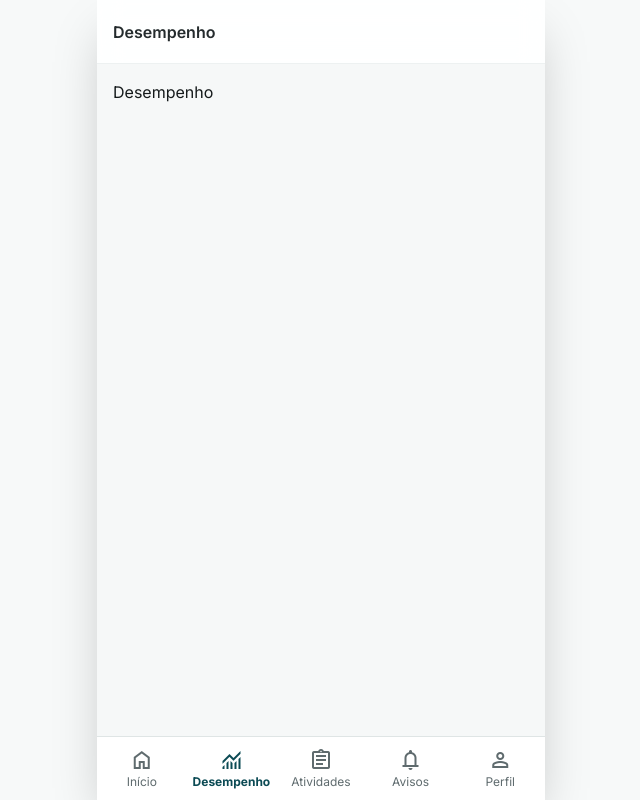
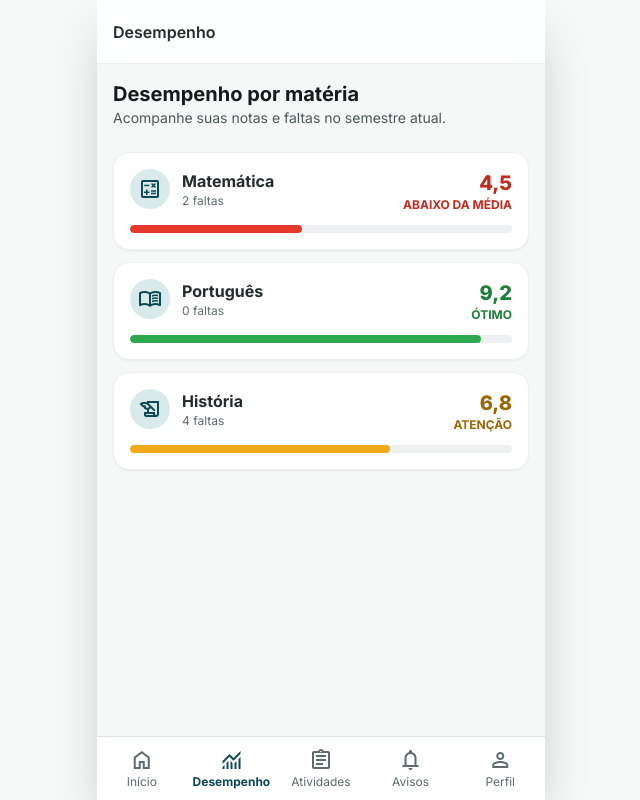
Before and after one commit to pi-labs-group/intera-app, a Next.js app: page /performance in a window 1280 px wide. Shown: the whole page, without its empty margins (319-959 px from the left). Built offline with nearby package versions, Linux system fonts and the light colour scheme.

Commit message:
feat: performance screen

```diff
--- a/src/app/(app)/performance/page.tsx
+++ b/src/app/(app)/performance/page.tsx
@@ -1,3 +1,27 @@
+import { PageHeading } from "@/components/ui/page-heading";
+import { SubjectGradeCard } from "@/components/ui/subject-grade-card";
+
+// TODO (fase E): substituir por dados reais
+const SUBJECT_GRADES: React.ComponentProps<typeof SubjectGradeCard>[] = [
+  { subject: "Matemática", icon: "calculate", average: 4.5, absences: 2 },
+  { subject: "Português", icon: "menu_book", average: 9.2, absences: 0 },
+  { subject: "História", icon: "history_edu", average: 6.8, absences: 4 },
+];
+
 export default function PerformancePage() {
-  return <h1>Desempenho</h1>;
+  return (
+    <div className="space-y-6">
+      <PageHeading
+        title="Desempenho por matéria"
+        subtitle="Acompanhe suas notas e faltas no semestre atual."
+      />
+      <ul className="space-y-3">
+        {SUBJECT_GRADES.map((subjectGrade) => (
+          <li key={subjectGrade.subject}>
+            <SubjectGradeCard {...subjectGrade} />
+          </li>
+        ))}
+      </ul>
+    </div>
+  );
 }
--- /dev/null
+++ b/src/components/ui/grade-bar.tsx
@@ -0,0 +1,37 @@
+import { formatGrade, getGradeBand } from "@/lib/grades";
+
+type GradeBarProps = {
+  /** Média de 0 a 10; define a largura e a cor da faixa. */
+  average: number;
+  /** Nome acessível da barra (ex.: "Nota de Matemática"). */
+  label: string;
+};
+
+/**
+ * Barra de progresso da nota: trilho neutro e preenchimento na cor da faixa.
+ * Exposta como `progressbar` na escala 0–10, com a faixa no texto acessível.
+ */
+export function GradeBar({ average, label }: GradeBarProps) {
+  const {
+    barClassName,
+    widthPercent,
+    label: bandLabel,
+  } = getGradeBand(average);
+
+  return (
+    <div
+      role="progressbar"
+      aria-label={label}
+      aria-valuemin={0}
+      aria-valuemax={10}
+      aria-valuenow={average}
+      aria-valuetext={`${formatGrade(average)} de 10, ${bandLabel}`}
+      className="h-2 w-full overflow-hidden rounded-full bg-neutral-100"
+    >
+      <div
+        className={`h-full rounded-full ${barClassName}`}
+        style={{ width: `${widthPercent}%` }}
+      />
+    </div>
+  );
+}
--- /dev/null
+++ b/src/components/ui/page-heading.tsx
@@ -0,0 +1,14 @@
+type PageHeadingProps = {
+  title: string;
+  subtitle?: string;
+};
+
+/** Título da tela (`<h1>`) com subtítulo opcional. */
+export function PageHeading({ title, subtitle }: PageHeadingProps) {
+  return (
+    <div>
+      <h1 className="text-xl font-bold text-neutral-900">{title}</h1>
+      {subtitle && <p className="text-sm text-neutral-600">{subtitle}</p>}
+    </div>
+  );
+}
--- /dev/null
+++ b/src/components/ui/subject-grade-card.tsx
@@ -0,0 +1,51 @@
+import { formatGrade, getGradeBand } from "@/lib/grades";
+import { Card } from "./card";
+import { GradeBar } from "./grade-bar";
+
+type SubjectGradeCardProps = {
+  subject: string;
+  /** Nome do ícone Material Symbols Outlined da disciplina. */
+  icon: string;
+  /** Média de 0 a 10; a faixa (cor e rótulo) vem de `getGradeBand`. */
+  average: number;
+  absences: number;
+};
+
+/**
+ * Card de desempenho por disciplina: ícone, nome, faltas, nota com o rótulo da
+ * faixa e barra de progresso.
+ */
+export function SubjectGradeCard({
+  subject,
+  icon,
+  average,
+  absences,
+}: SubjectGradeCardProps) {
+  const { label, textClassName } = getGradeBand(average);
+
+  return (
+    <Card className="space-y-3">
+      <div className="flex items-start justify-between">
+        <div className="flex items-center gap-3">
+          <div className="flex h-10 w-10 items-center justify-center rounded-full bg-primary-soft text-primary">
+            <span className="material-symbols-outlined" aria-hidden="true">
+              {icon}
+            </span>
+          </div>
+          <div>
+            <h2 className="text-base font-bold text-neutral-800">{subject}</h2>
+            <p className="text-xs text-neutral-500">
+              {absences} {absences === 1 ? "falta" : "faltas"}
+            </p>
+          </div>
+        </div>
+        <div className={`text-right ${textClassName}`}>
+          <span className="sr-only">Média </span>
+          <span className="text-xl font-extrabold">{formatGrade(average)}</span>
+          <p className="text-xs font-bold">{label}</p>
+        </div>
+      </div>
+      <GradeBar average={average} label={`Nota de ${subject}`} />
+    </Card>
+  );
+}
--- /dev/null
+++ b/src/lib/grades.ts
@@ -0,0 +1,60 @@
+export type GradeBand = "low" | "mid" | "high";
+
+export type GradeBandInfo = {
+  band: GradeBand;
+  /** Rótulo que sempre acompanha a nota: a cor nunca é o único sinal da faixa. */
+  label: string;
+  /** Cor de preenchimento da barra (vívida, só para preenchimento). */
+  barClassName: string;
+  /** Cor do número e do rótulo (variante `-text`, que passa no contraste AA). */
+  textClassName: string;
+  /** Largura da barra em %, proporcional à nota na escala 0–10. */
+  widthPercent: number;
+};
+
+// Classes completas e literais para o Tailwind detectá-las.
+const BANDS: Record<GradeBand, Omit<GradeBandInfo, "widthPercent">> = {
+  low: {
+    band: "low",
+    label: "ABAIXO DA MÉDIA",
+    barClassName: "bg-grade-low",
+    textClassName: "text-grade-low-text",
+  },
+  mid: {
+    band: "mid",
+    label: "ATENÇÃO",
+    barClassName: "bg-grade-mid",
+    textClassName: "text-grade-mid-text",
+  },
+  high: {
+    band: "high",
+    label: "ÓTIMO",
+    barClassName: "bg-grade-high",
+    textClassName: "text-grade-high-text",
+  },
+};
+
+/**
+ * Classifica uma média (escala 0–10) na faixa da escala de notas e devolve o que a
+ * interface precisa para exibi-la.
+ *
+ * Regra: média < 5 → "low"; 5 ≤ média < 7 → "mid"; média ≥ 7 → "high".
+ * As cores `grade-*` são exclusivas das telas de desempenho.
+ *
+ * @param average Média da disciplina, de 0 a 10.
+ * @returns Faixa, rótulo, classes de cor e largura da barra (limitada a 0–100%).
+ */
+export function getGradeBand(average: number): GradeBandInfo {
+  // os cortes 5 e 7 são provisórios, pendente confirmação da média de aprovação com a escola
+  const band: GradeBand = average < 5 ? "low" : average < 7 ? "mid" : "high";
+  const widthPercent = Math.min(100, Math.max(0, average * 10));
+  return { ...BANDS[band], widthPercent };
+}
+
+/** Formata a nota no padrão brasileiro, sempre com uma casa decimal (4.5 → "4,5"). */
+export function formatGrade(average: number): string {
+  return average.toLocaleString("pt-BR", {
+    minimumFractionDigits: 1,
+    maximumFractionDigits: 1,
+  });
+}
```
